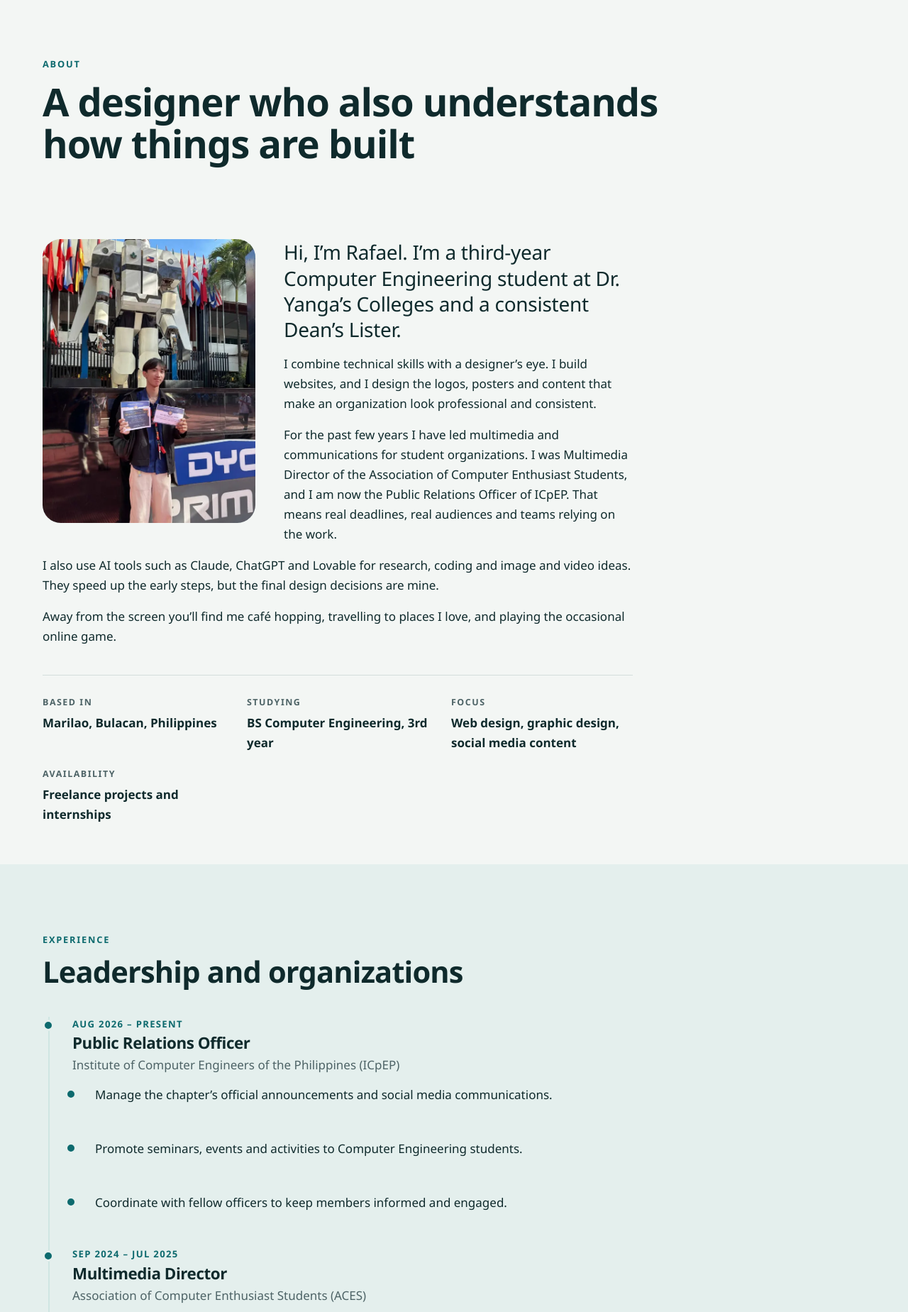
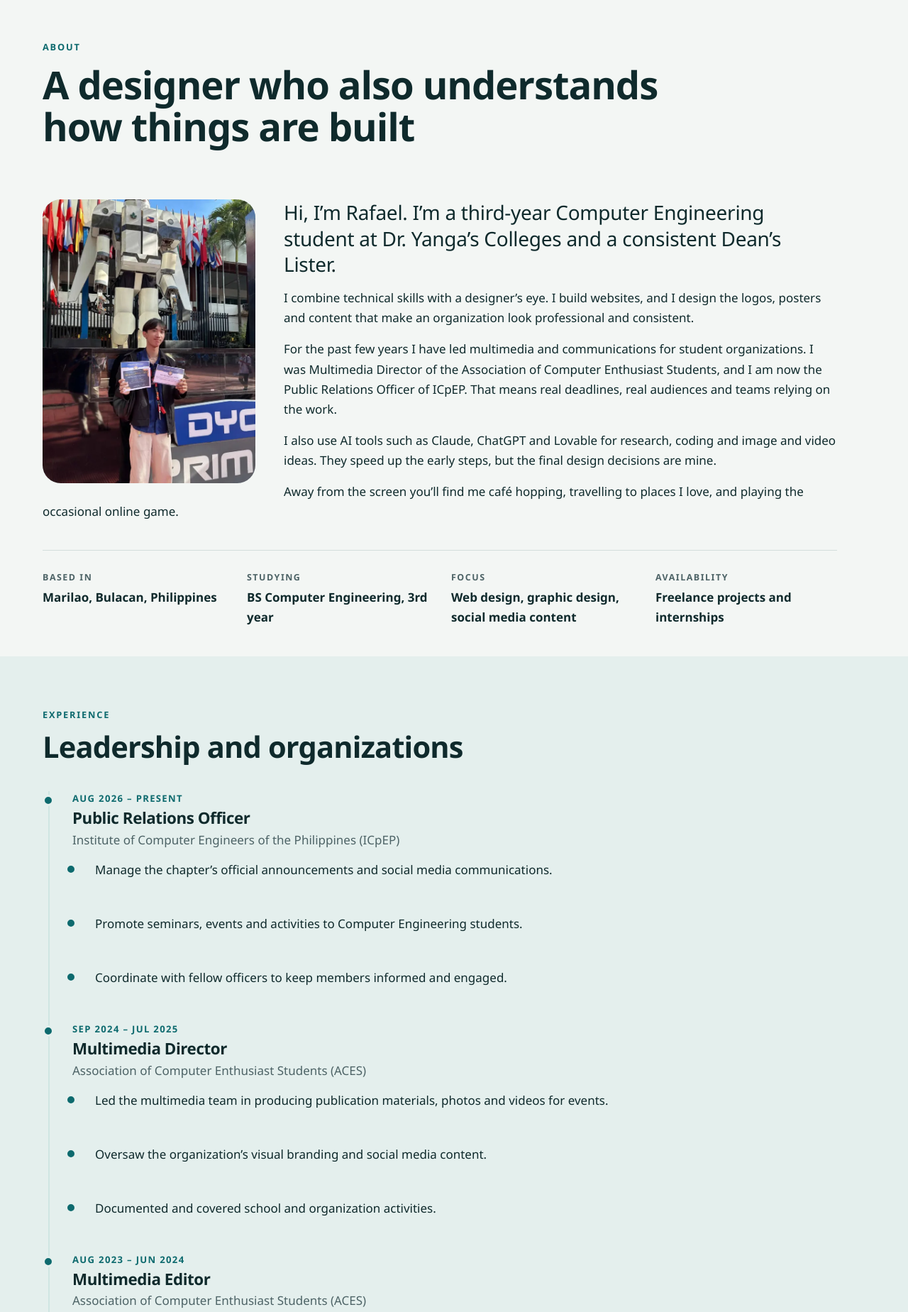
Before and after one commit to seveii/FLOAT-PORTFOLIO, a PHP site: page /about.html in a window 1280 px wide. Shown: the part 71-1920 px from the top of the page at 71% size. Run offline with PHP 8.4, Linux system fonts and the light colour scheme.

Commit message:
Tighten page spacing and widen the About intro text
Co-Authored-By: Claude Sonnet 5.5 <noreply@anthropic.com>

```diff
--- a/assets/css/style.css
+++ b/assets/css/style.css
@@ -91,8 +91,8 @@ a:hover { color: var(--teal-dark); }
 .skip-link:focus { left: 0.75rem; }
 
 /* Sections */
-.section       { padding-block: clamp(3.5rem, 8vw, 6rem); }
-.section-tight { padding-block: clamp(2rem, 5vw, 3.5rem); }
+.section       { padding-block: clamp(2.5rem, 6vw, 4.5rem); }
+.section-tight { padding-block: clamp(1.5rem, 4vw, 2.5rem); }
 .section-tint  { background: var(--tint); }
 
 .section-head { max-width: 44rem; margin-bottom: 2.5rem; }
@@ -310,7 +310,7 @@ a:hover { color: var(--teal-dark); }
 .project-more { margin-top: auto; font-weight: 600; color: var(--teal); }
 .project-card:hover .project-more span { display: inline-block; transform: translateX(3px); }
 
-.page-hero { padding-top: clamp(2.75rem, 7vw, 5rem); padding-bottom: clamp(1rem, 3vw, 2rem); }
+.page-hero { padding-top: clamp(2rem, 5vw, 3.5rem); padding-bottom: clamp(0.25rem, 1.5vw, 1rem); }
 .page-hero h1 { font-size: clamp(2.1rem, 4.6vw, 3.4rem); max-width: 19em; margin-bottom: 1rem; }
 .page-hero .lede { margin-bottom: 0; }
 
@@ -372,7 +372,7 @@ a:hover { color: var(--teal-dark); }
 
 
 /* 8. About page (FLOAT: portrait with text wrapping around it) ------------ */
-.about-intro { display: flow-root; max-width: 52rem; }
+.about-intro { display: flow-root; max-width: 70rem; }
 .about-portrait {
   float: left; width: min(300px, 40%); margin: 0 clamp(1.5rem, 4vw, 2.5rem) 1.5rem 0;
   background: var(--tint-2); border-radius: 1.6rem;
```
